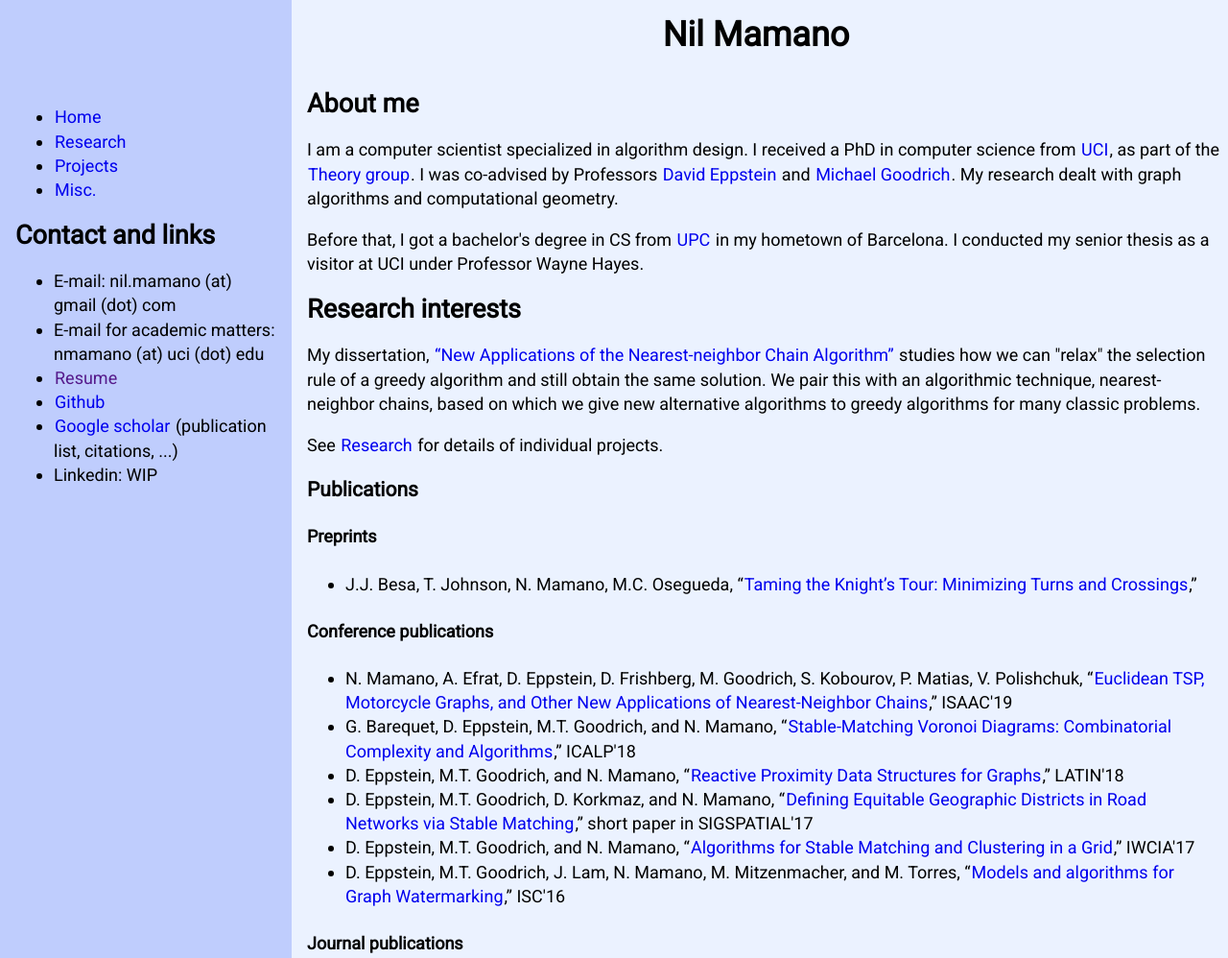
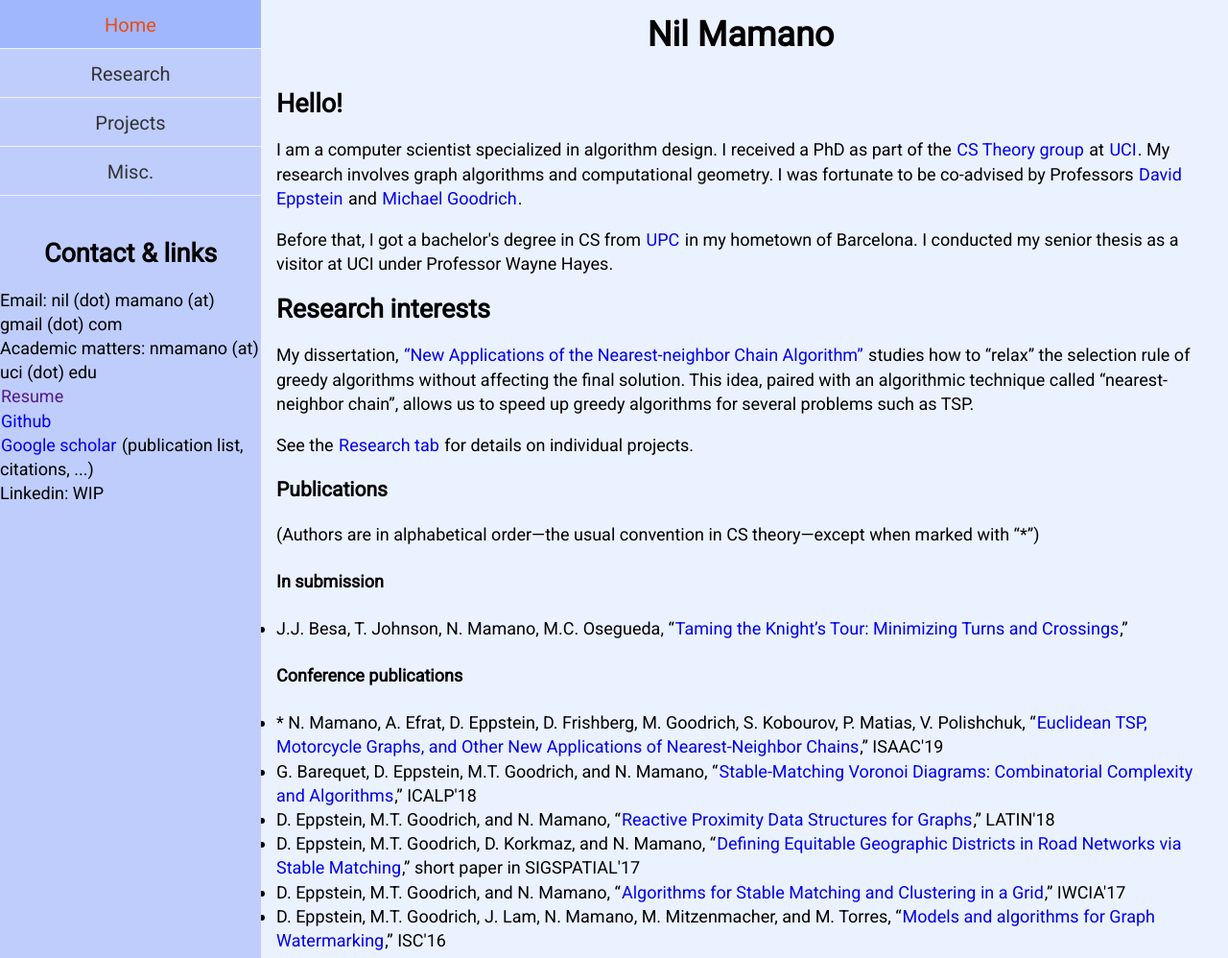
Before and after one commit to nmamano/nmamano-personal-site, a plain HTML site: page index.html in a window 1280 px wide. Shown: the top 998 px of the page at 96% size. Drawn offline with Linux system fonts and the light colour scheme.

Commit message:
styling menu

```diff
--- a/index.html
+++ b/index.html
@@ -19,28 +19,29 @@
     <h1>Nil Mamano</h1>
 </header>
 
-<div id="pic"><img id="nilpic" src="/img/nil.jpg" alt="this should be a picture of me" height="574px" width="378"></div>
+<div id="pic"><img src="/img/nil.jpg" alt="this should be a picture of me" height="574px" width="378"></div>
 
 
 <main>
 
-    <h2>About me</h2>
-<p>I am a computer scientist specialized in algorithm design. I received a PhD in computer science from <a href="http://www.uci.edu" target="_blank">UCI</a>, as part of the <a href="http://www.ics.uci.edu/~theory" target="_blank">Theory group</a>. I was co-advised by Professors <a href="https://www.ics.uci.edu/~eppstein/" target="_blank">David Eppstein</a> and <a href="http://www.ics.uci.edu/~goodrich/" target="_blank">Michael Goodrich</a>. My research dealt with graph algorithms and computational geometry.</p>
+    <h2>Hello!</h2>
+<p>I am a computer scientist specialized in algorithm design. I received a PhD as part of the <a href="http://www.ics.uci.edu/~theory" target="_blank">CS Theory group</a> at <a href="http://www.uci.edu" target="_blank">UCI</a>. My research involves graph algorithms and computational geometry. I was fortunate to be co-advised by Professors <a href="https://www.ics.uci.edu/~eppstein/" target="_blank">David Eppstein</a> and <a href="http://www.ics.uci.edu/~goodrich/" target="_blank">Michael Goodrich</a>.</p>
 
 <p>Before that, I got a bachelor's degree in CS from <a href="https://www.fib.upc.edu/en" target="_blank">UPC</a> in my hometown of Barcelona. I conducted my senior thesis as a visitor at UCI under Professor Wayne Hayes.</p>
 
 <h2>Research interests</h2>
 
 <p>My dissertation, <a href="nilthesis.pdf" target="_blank">“New Applications of the Nearest-neighbor Chain Algorithm”</a>
-studies how we can "relax" the selection rule of a greedy algorithm and still obtain the same solution. We pair this with an algorithmic technique, nearest-neighbor chains, based on which we give new alternative algorithms to greedy algorithms for many classic problems.</p>
+studies how to <q>relax</q> the selection rule of greedy algorithms without affecting the final solution. This idea, paired with an algorithmic technique called <q>nearest-neighbor chain</q>, allows us to speed up greedy algorithms for several problems such as TSP.</p>
 
-See <a href="#">Research</a> for details of individual projects.
+See the <a href="#">Research tab</a> for details on individual projects.
 
 <section id="research">
 
 <H3>Publications</H3>
+(Authors are in alphabetical order&mdash;the usual convention in CS theory&mdash;except when marked with <q>*</q>)
 
-<H4>Preprints</H4>
+<H4>In submission</H4>
 <ul>
     <li>J.J. Besa, T. Johnson, N. Mamano, M.C. Osegueda, “<a href="https://arxiv.org/pdf/1904.02824.pdf" target="_blank">Taming the Knight’s Tour:
 Minimizing Turns and Crossings</a>,”
@@ -48,7 +49,7 @@ Minimizing Turns and Crossings</a>,”
 </ul>
 <H4>Conference publications</H4>
 <ul>
-    <li>N. Mamano, A. Efrat, D. Eppstein, D. Frishberg, M. Goodrich, S. Kobourov, P. Matias, V. Polishchuk, “<a href="https://arxiv.org/pdf/1902.06875.pdf" target="_blank">Euclidean TSP, Motorcycle Graphs, and Other New Applications of Nearest-Neighbor Chains</a>,” ISAAC'19
+    <li>* N. Mamano, A. Efrat, D. Eppstein, D. Frishberg, M. Goodrich, S. Kobourov, P. Matias, V. Polishchuk, “<a href="https://arxiv.org/pdf/1902.06875.pdf" target="_blank">Euclidean TSP, Motorcycle Graphs, and Other New Applications of Nearest-Neighbor Chains</a>,” ISAAC'19
     </li>
 
     <li>G. Barequet, D. Eppstein, M.T. Goodrich, and N. Mamano, “<a href="https://arxiv.org/pdf/1804.09411.pdf" target="_blank">Stable-Matching Voronoi Diagrams: Combinatorial Complexity and Algorithms</a>,” ICALP'18
@@ -65,9 +66,9 @@ Minimizing Turns and Crossings</a>,”
 <ul>
     <li>G. Barequet, D. Eppstein, M.T. Goodrich, and N. Mamano, “<a href="https://arxiv.org/pdf/1804.09411.pdf" target="_blank">Stable-Matching Voronoi Diagrams: Combinatorial Complexity and Algorithms</a>,” Journal of Computational Geometry, 2019</li>
 
-    <li>W. Hayes and N. Mamano, “<a href="https://academic.oup.com/bioinformatics/article/34/8/1345/4708230" target="_blank">SANA NetGO: a combinatorial approach to using Gene Ontology (GO) terms to score network alignments</a>,” Bioinformatics: Oxford Journals, 2018</li>
+    <li>* W. Hayes and N. Mamano, “<a href="https://academic.oup.com/bioinformatics/article/34/8/1345/4708230" target="_blank">SANA NetGO: a combinatorial approach to using Gene Ontology (GO) terms to score network alignments</a>,” Bioinformatics: Oxford Journals, 2018</li>
 
-    <li>N. Mamano and W. Hayes, “<a href="https://academic.oup.com/bioinformatics/article/33/14/2156/2996219#" target="_blank">SANA: Simulated Annealing far outperforms many other search algorithms for biological network alignment</a>,” Bioinformatics: Oxford Journals, 2017</li>
+    <li>* N. Mamano and W. Hayes, “<a href="https://academic.oup.com/bioinformatics/article/33/14/2156/2996219#" target="_blank">SANA: Simulated Annealing far outperforms many other search algorithms for biological network alignment</a>,” Bioinformatics: Oxford Journals, 2017</li>
 
 </ul>
 
@@ -94,26 +95,26 @@ Minimizing Turns and Crossings</a>,”
 
 <nav>
 
+<ul id="menu">
+    <li><a href="#">Home</a></li>
+    <li><a href="#">Research</a></li>
+    <li><a href="#">Projects</a></li>
+    <li><a href="#">Misc.</a></li>
+</ul>
+    <h2>Contact &amp; links</h2>
 <ul>
-    <li class="navitem"><a href="#" target="_blank">Home</a></li>
-    <li class="navitem"><a href="#" target="_blank">Research</a></li>
-    <li class="navitem"><a href="#" target="_blank">Projects</a></li>
-    <li class="navitem"><a href="#" target="_blank">Misc.</a></li>
-</ul>
-    <h2>Contact and links</h2>
-<ul>
-    <li class="navitem">E-mail: nil.mamano (at) gmail (dot) com</li>
-    <li class="navitem">E-mail for academic matters: nmamano (at) uci (dot) edu</li class="navitem">
-    <li class="navitem"><a href="" target="_blank">Resume</a></li>
-    <li class="navitem"><a href="https://github.com/nmamano" target="_blank">Github</a></li>
-    <li class="navitem"><a href="https://scholar.google.bg/citations?hl=en&user=LIuIigEAAAAJ" target="_blank">Google scholar</a> (publication list, citations, ...)</li>
-    <li class="navitem">Linkedin: WIP</li>
+    <li>Email: nil (dot) mamano (at) gmail (dot) com</li>
+    <li>Academic matters: nmamano (at) uci (dot) edu</li>
+    <li><a href="" target="_blank">Resume</a></li>
+    <li><a href="https://github.com/nmamano" target="_blank">Github</a></li>
+    <li><a href="https://scholar.google.bg/citations?hl=en&user=LIuIigEAAAAJ" target="_blank">Google scholar</a> (publication list, citations, ...)</li>
+    <li>Linkedin: WIP</li>
 
 </ul>
 </nav>
 
 <footer>
-            <p>Last updated: Dec 2019. Made from scratch with "vanilla" html/css.</p>
+            <p>Last updated: Dec 2019. Made from scratch with <q>vanilla</q> html/css.</p>
 </footer>
 
 <div id="filler"></div>
--- a/style.css
+++ b/style.css
@@ -1,8 +1,21 @@
 /* variables */
 :root {
+
+  /* color scheme */
   --bg-color: #ebf2ff;
   --nav-bg-color: rgb(191, 205, 253);
+  --nav-border-color: #ebf2ff;
+  --nav-hover-color: rgb(161, 183, 253);
+  ;
 }
+
+/* generics / defaults */
+* {
+  /* margin: 0; */
+  padding: 0;
+  box-sizing: border-box;
+}
+
 body {
   font-family: 'Roboto', sans-serif;
   font-size: 18px;
@@ -10,7 +23,7 @@ body {
   background-color: var(--bg-color);
   display: grid;
   grid-template-areas:
-    'filler header'
+    'nav header'
     'nav main'
     'nav pic'
     'nav footer';
@@ -19,13 +32,24 @@ body {
   grid-gap: 0rem;
 }
 
-#filler {
+/* #filler {
   grid-area: filler;
   background-color: var(--nav-bg-color);
-}
+} */
 
 #pic {
   grid-area: pic;
+}
+
+#pic img {
+  /*  border-width: 3px;
+    border-color: black;
+    border-style: solid; */
+    border: 2px solid black;
+    border-radius: 5px;
+    display: block;
+    margin-left: auto;
+    margin-right: auto;
 }
 
 header {
@@ -37,9 +61,9 @@ nav {
   max-width: 17rem;
   min-width: 13rem;
   margin-top: 0em;
-  padding-top: 1em;
-  padding-left: 1rem;
-  padding-right: 1rem;
+  padding-top: 0em;
+  padding-left: 0rem;
+  padding-right: 0rem;
   grid-area: nav;
   background-color: var(--nav-bg-color);
 }
@@ -57,7 +81,82 @@ footer {
   padding-right: 2rem;
 }
 
-@media(max-width: 600px) {
+
+/* Link styling */
+a {
+  outline: none;
+  text-decoration: none;
+  padding: 2px 1px 0;
+}
+
+a:hover, a:focus {
+  border-bottom: 1px solid;
+  background: rgb(170, 206, 254);
+}
+/* a:active {
+  background: #0677e0;
+  color: rgb(228, 238, 248);
+} */
+
+
+
+
+/* side bar */
+
+nav ul {
+  list-style: none;
+  /* border: 1px var(--nav-border-color) solid; */
+  /* border-radius: 4px; */
+  padding-left: 0px;
+  padding-top: 0px;
+  margin-top: 0px;
+}
+
+nav #menu {
+  margin-bottom: 3rem;
+}
+nav h2 {
+  text-align: center;
+}
+nav #menu li {
+  font-size: 20px;
+  line-height: 2.4em;
+  padding-left: 0em;
+  text-align: center;
+}
+
+/* nav #menu li:first-child {
+  border-top: solid 1px var(--nav-border-color);
+} */
+
+nav #menu a {
+  color: #333;
+  text-decoration: none;
+  display: block;
+  border-bottom: solid 1px var(--nav-border-color);
+}
+
+nav #menu li:hover {
+    background-color: var(--nav-hover-color);
+}
+nav #menu a:focus {
+  background: var(--nav-hover-color);
+}
+
+nav #menu a:hover, #menu a:focus {
+  color: rgb(233, 77, 20);
+  background: none;
+}
+
+nav #menu button {
+  border:none;
+  background: none;
+}
+
+
+
+
+@media(max-width: 610px) {
   body {
     grid-template-areas:
       'header'
@@ -69,38 +168,24 @@ footer {
     /* margin-top: 1em; */
     /* margin-left: 1em; */
   }
+
+  main {
+    margin-top: 1rem;
+  }
   nav {
     max-width: 100%;
-    padding-top: 0.5em;
-    padding-bottom: 0.5em;
+    padding-top: 0em;
+    padding-bottom: 0em;
+  }
+
+  nav #menu {
+    column-width: auto;
+    column-count: 4;
+    column-gap: 0px;
+    margin-bottom: 0.5rem;
+  }
+
+  nav #menu a {
+    border-left: solid 1px var(--nav-border-color);
   }
 }
-
-#nilpic {
-/*  border-width: 3px;
-  border-color: black;
-  border-style: solid; */
-  border: 2px solid black;
-  border-radius: 5px;
-  display: block;
-  margin-left: auto;
-  margin-right: auto;
-
-}
-
-/* Remove link underlining, highlight when hovering */
-a {
-  outline: none;
-  text-decoration: none;
-  padding: 2px 1px 0;
-}
-
-a:hover, a:focus {
-  border-bottom: 1px solid;
-  background: rgb(170, 206, 254);
-}
-
-/* a:active {
-  background: #0677e0;
-  color: rgb(228, 238, 248);
-} */
```
